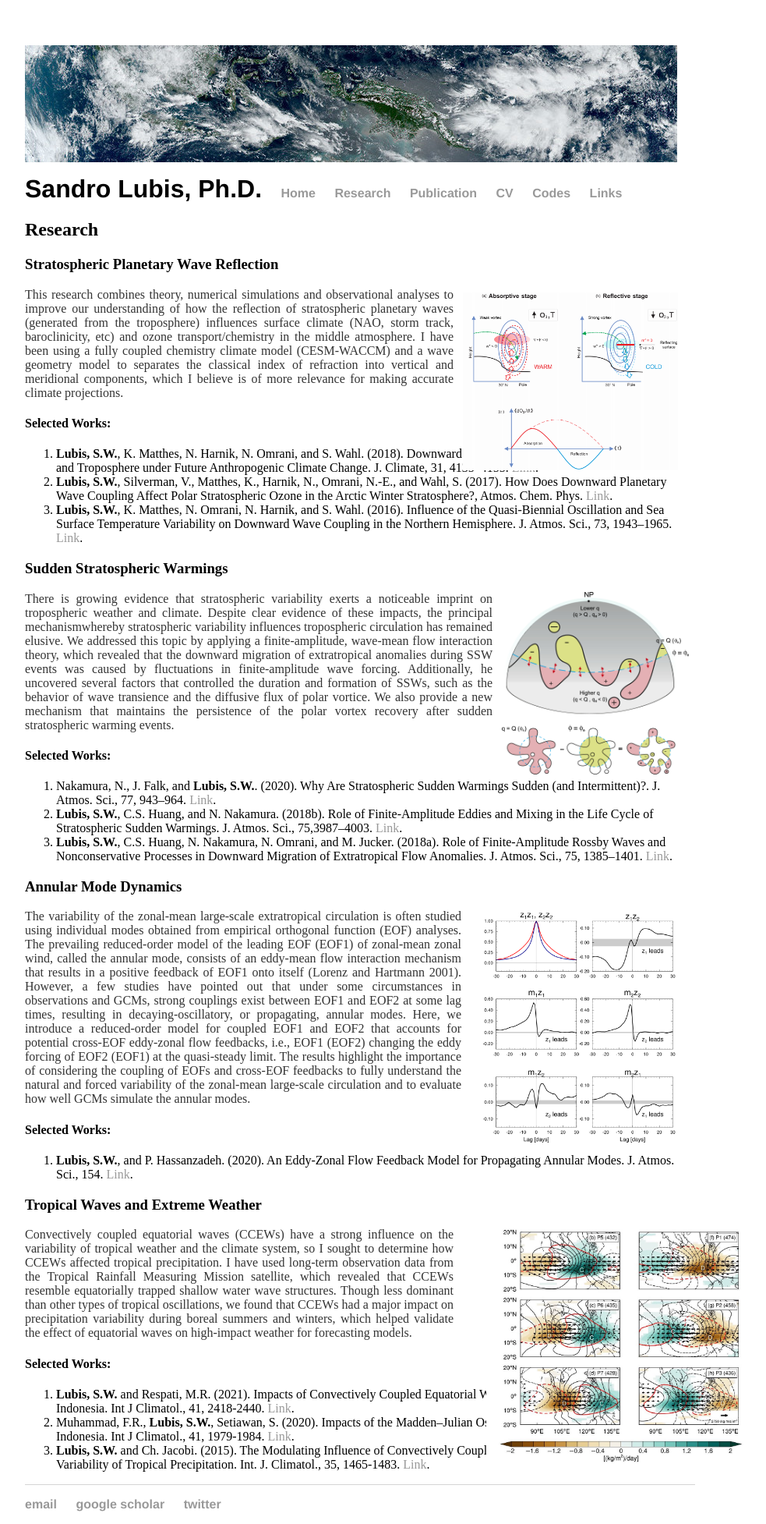
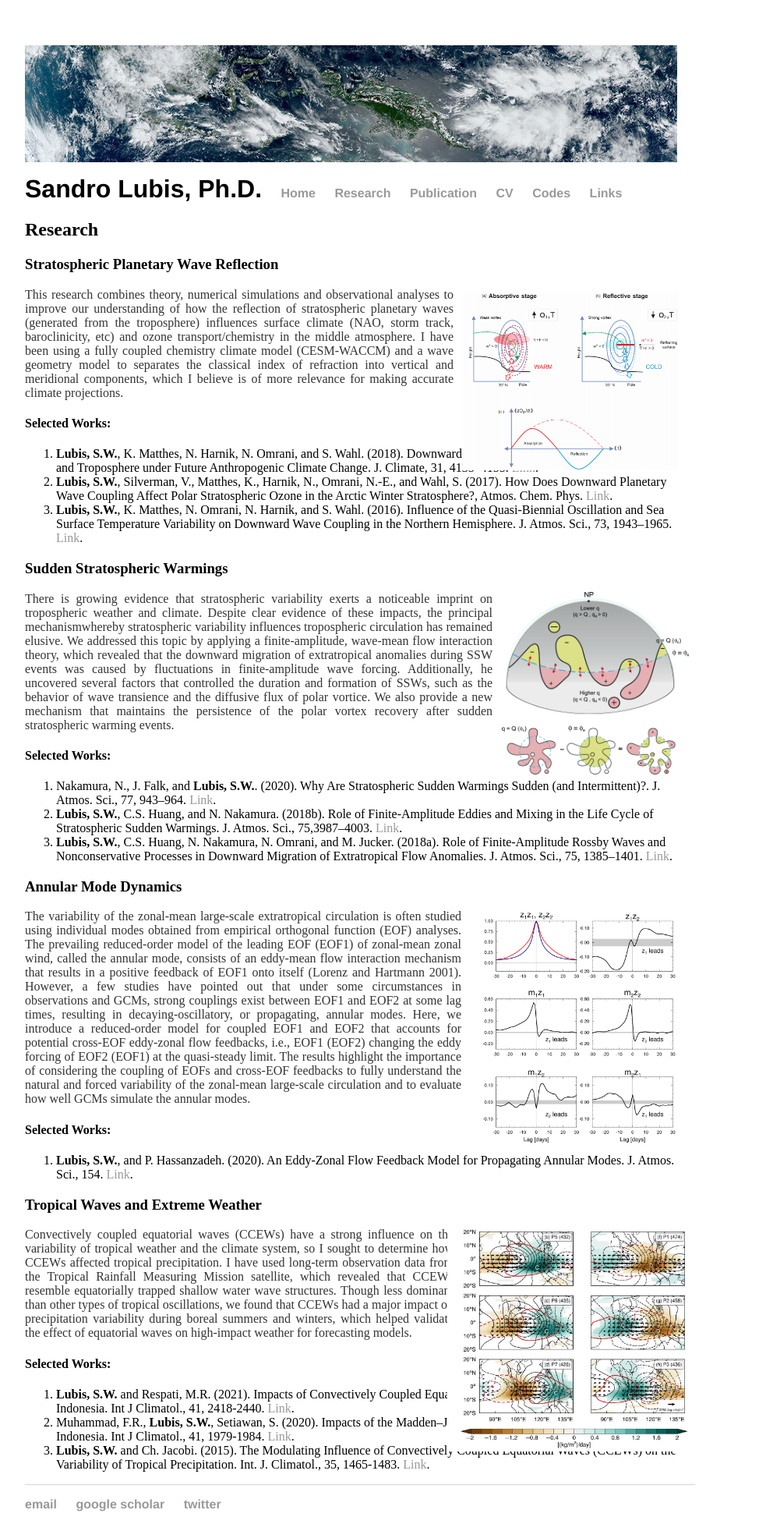
Before and after one commit to sandrolubis/sandrolubis.github.io, a Jekyll site: the page built from research/index.html, in a window 1280 px wide. Shown: the whole page at 78% size, without its empty margins (276-1259 px from the left). Built offline with Jekyll 4.4.1, drawn with Linux system fonts in a browser that asks for light colours.

Commit message:
Update index.html

```diff
--- a/research/index.html
+++ b/research/index.html
@@ -55,7 +55,7 @@
 
 
 			<h3>Tropical Waves and Extreme Weather</h3>
-			<img src="https://sandrolubis.github.io/assets/images/kelvin.jpeg" alt="Fig 4" style="position:absolute; left:900px; width:340px">
+			<img src="https://sandrolubis.github.io/assets/images/kelvin.jpeg" alt="Fig 4" style="position:absolute; left:850px; width:320px">
 			<p class="indented", style="width:550px"><font size=3> Convectively coupled equatorial waves (CCEWs) have a strong influence on the variability of
 				tropical weather and the climate system, so I sought to determine how CCEWs affected tropical precipitation.
 				I have used long-term observation data from the Tropical Rainfall Measuring Mission satellite, which revealed that CCEWs resemble
```
